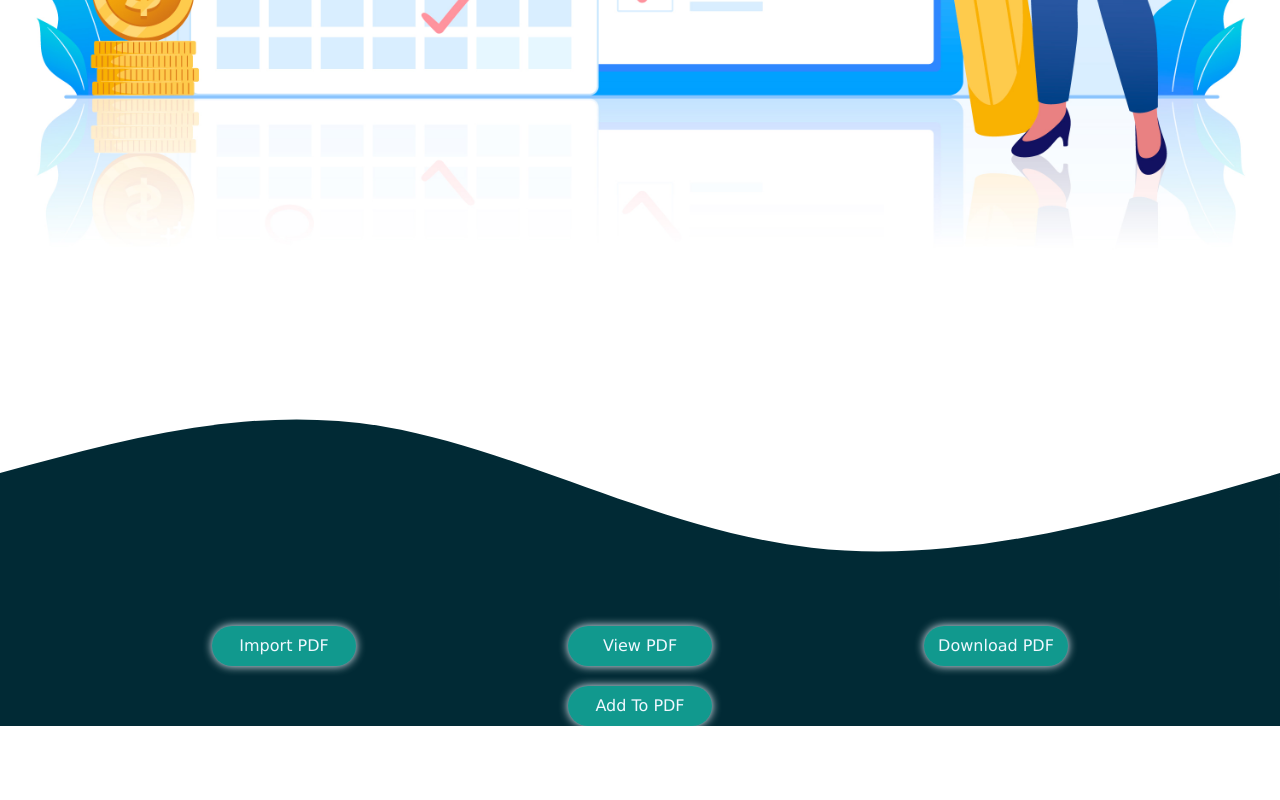
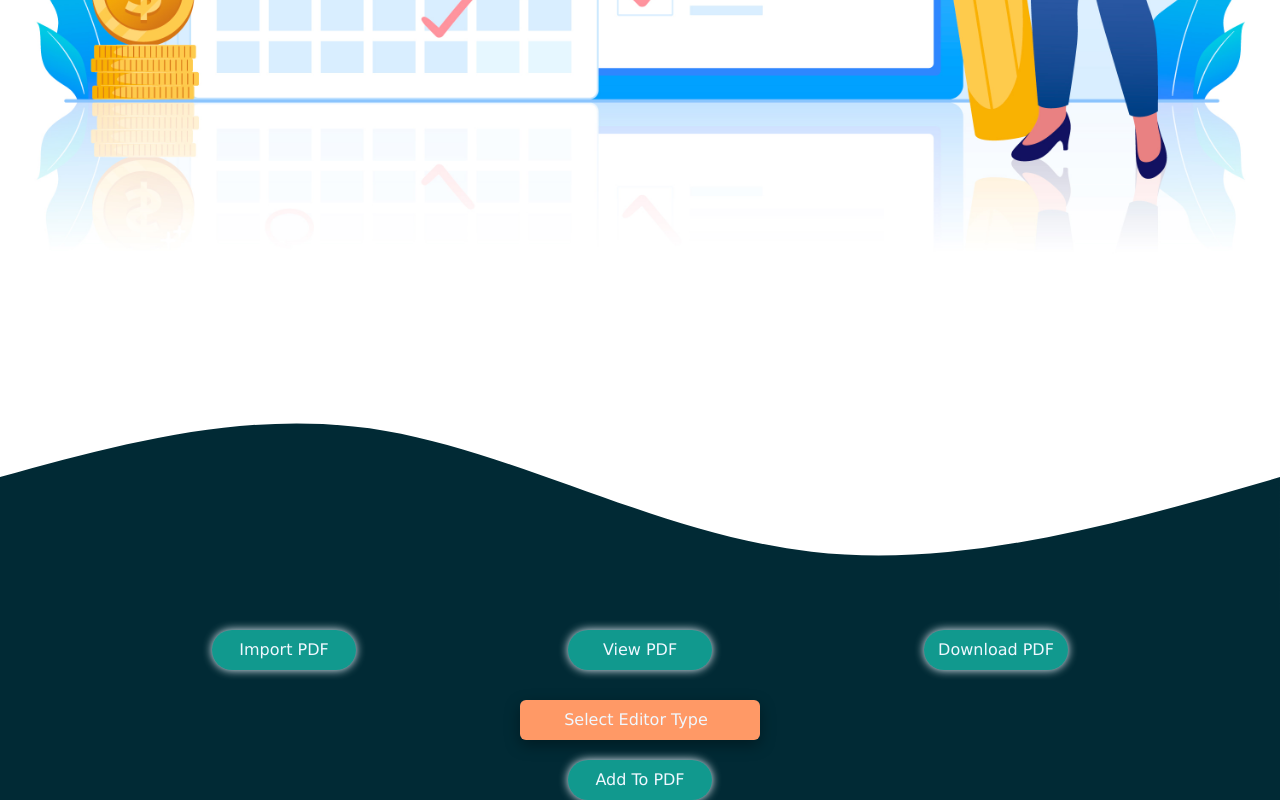
Before and after one commit to RumanBhuiyan/cheatsheet-maker, a Next.js app: page / in a window 1280 px wide. Shown: the part 1100-1900 px from the top of the page. Before the commit the page ends 1826 px from the top, so only its background shows below. Built offline with nearby package versions, Linux system fonts and the light colour scheme.

Commit message:
add drop down to select editor

```diff
--- /dev/null
+++ b/pages/Components/PageEditor/CodeEditor.js
@@ -0,0 +1,12 @@
+import React from 'react'
+import Styles from './index.module.css'
+
+function CodeEditor() {
+    return (
+        <div>
+            Code Editor
+        </div>
+    )
+}
+
+export default CodeEditor
--- /dev/null
+++ b/pages/Components/PageEditor/Dropdown.js
@@ -0,0 +1,56 @@
+import React,{useState} from 'react'
+import Styles from './index.module.css'
+import Head from 'next/head'
+import TextEditor from './TextEditor'
+import CodeEditor from './CodeEditor'
+
+function Dropdown() {
+    const [display , setDisplay ] = useState('hidden')
+    const [editorType , setEditorType] = useState('')
+
+    const toggleDropdown = () => {
+        setDisplay(display => display === 'hidden' ? 'block' : 'hidden')
+    }
+
+    const getEditor = (type) => {
+        if (type == 'first'){
+            setEditorType ('Write Note')
+        }else if (type == 'second'){
+            setEditorType('Write Code')
+        }else {
+            setEditorType('')
+        }
+        toggleDropdown()
+    }
+
+    return (
+        <>
+         {/* Adding font awesome link tag  */}
+        <Head>
+        <link rel="stylesheet" href="https://cdnjs.cloudflare.com/ajax/libs/font-awesome/6.0.0-beta3/css/all.min.css" integrity="sha512-Fo3rlrZj/k7ujTnHg4CGR2D7kSs0v4LLanw2qksYuRlEzO+tcaEPQogQ0KaoGN26/zrn20ImR1DfuLWnOo7aBA==" crossOrigin="anonymous" referrerpolicy="no-referrer" />
+        </Head>
+
+        <div className={`flex flex-col text-center`}>
+            <div className={`${Styles.first} w-60 h-10 p-2 rounded-md m-auto`}
+                onClick={toggleDropdown}>
+                Select Editor Type
+                <i className={`ml-2 fa fa-arrow-down`}></i>
+            </div>
+            <div className={`${Styles.second} w-60 h-10 p-2 m-auto ${display}`}
+             onClick={()=>getEditor('first')}>
+                Write Note</div>
+            <div className={`${Styles.third} w-60 h-10 p-2 m-auto ${display}`}
+             onClick={()=>getEditor('second')}>
+                Write Code</div>
+        </div>
+        {
+            editorType === 'Write Note' && <TextEditor />
+        }
+        {
+            editorType === 'Write Code' && <CodeEditor />
+        }
+        </>
+    )
+}
+
+export default Dropdown
--- /dev/null
+++ b/pages/Components/PageEditor/TextEditor.js
@@ -0,0 +1,12 @@
+import React from 'react'
+import Styles from './index.module.css'
+
+function TextEditor() {
+    return (
+        <div>
+            Text Editor
+        </div>
+    )
+}
+
+export default TextEditor
--- /dev/null
+++ b/pages/Components/PageEditor/index.js
@@ -0,0 +1,19 @@
+import React from 'react'
+import PageEditorStyles from './index.module.css'
+import Head from 'next/head'
+import Dropdown from './Dropdown'
+
+function index() {
+    return (
+        <>
+            <Head>
+            <link rel="stylesheet" href="https://cdnjs.cloudflare.com/ajax/libs/bulma/0.9.3/css/bulma.min.css" integrity="sha512-IgmDkwzs96t4SrChW29No3NXBIBv8baW490zk5aXvhCD8vuZM3yUSkbyTBcXohkySecyzIrUwiF/qV0cuPcL3Q==" crossOrigin="anonymous" referrerpolicy="no-referrer" />
+            </Head>
+            <div className={`${PageEditorStyles.editorbg}`}>
+                <Dropdown />
+            </div>
+        </>
+    )
+}
+
+export default index
--- /dev/null
+++ b/pages/Components/PageEditor/index.module.css
@@ -0,0 +1,33 @@
+.editorbg{
+    color:aliceblue;
+    background-color: #012a35;
+    padding-top: 1.875rem;
+}
+.first {
+    font-family: Verdana, Geneva, Tahoma, sans-serif;
+    background-color: #ff9966;
+    box-shadow: rgba(0, 0, 0, 0.35) 0px 5px 15px;
+    cursor: pointer;
+}
+.first:hover {
+    background-color: black;
+}
+
+.second{
+    font-family: Verdana, Geneva, Tahoma, sans-serif;
+    background-color: #1D2671;
+    cursor: pointer;
+    box-shadow: rgba(0, 0, 0, 0.35) 0px 5px 15px;
+}
+.second:hover{
+    background-color: #ff5e62 ;
+}
+.third{
+    font-family: Verdana, Geneva, Tahoma, sans-serif;
+    background-color: #1D2671;
+    cursor: pointer;
+    box-shadow: rgba(0, 0, 0, 0.35) 0px 5px 15px;
+}
+.third:hover{
+    background-color: #ff5e62 ;
+}
--- a/pages/index.js
+++ b/pages/index.js
@@ -2,6 +2,7 @@ import Logo from "./Components/Logo";
 import PageImage from './Components/PageImage'
 import ThreeButtons from './Components/ThreeButtons'
 import AddPdf from './Components/AddPdf'
+import PageEditor from './Components/PageEditor'
 
 export default function Home() {
   return (
@@ -9,6 +10,7 @@ export default function Home() {
      <Logo />
      <PageImage />
      <ThreeButtons />
+     <PageEditor />
      <AddPdf />
     </div>
   )
```
